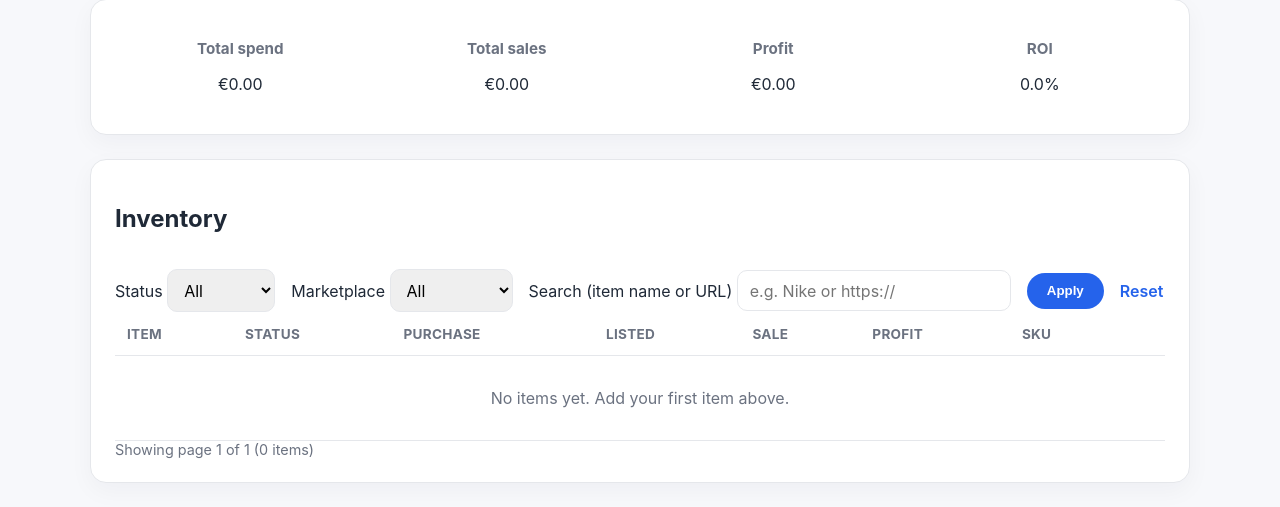
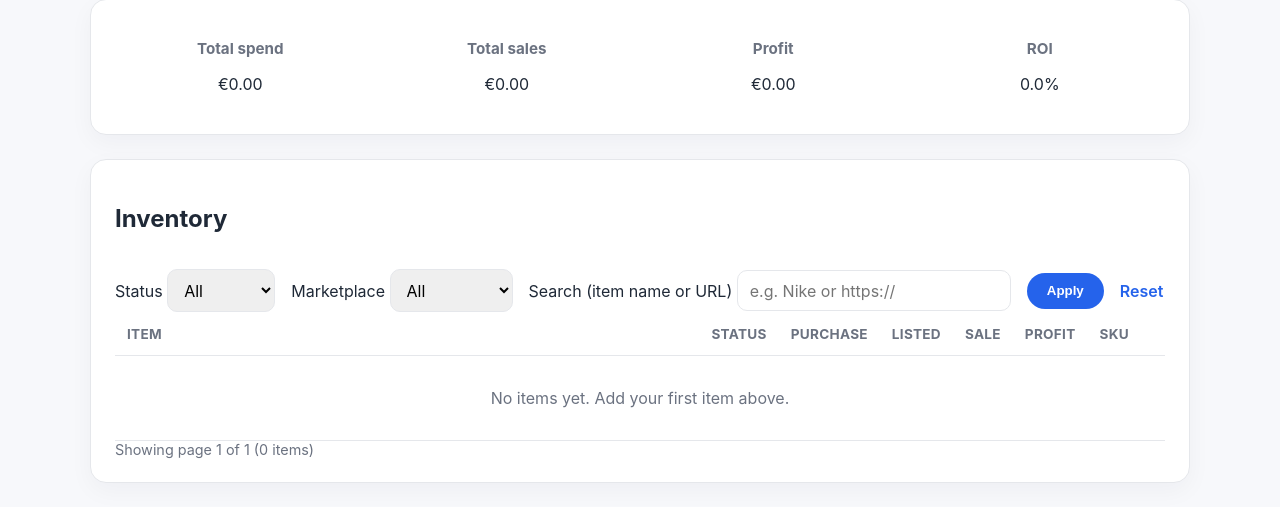
Before and after one commit to ps1-eng/super-potato, a Flask app: page / in a window 1280 px wide. Shown: the part 573-1080 px from the top of the page. Run offline with Flask 3, Linux system fonts and the light colour scheme; data that the repository does not hold is empty.

Commit message:
Style inventory table columns

```diff
--- a/static/styles.css
+++ b/static/styles.css
@@ -141,6 +141,7 @@ button:disabled {
 table {
   width: 100%;
   border-collapse: collapse;
+  min-width: 880px;
 }
 
 th,
@@ -155,6 +156,27 @@ th {
   font-size: 0.85rem;
   letter-spacing: 0.02em;
   text-transform: uppercase;
+}
+
+.col-item {
+  width: 100%;
+}
+
+.col-status {
+  width: 140px;
+}
+
+.col-date {
+  width: 140px;
+}
+
+.col-sku {
+  width: 220px;
+}
+
+.col-money {
+  width: 120px;
+  text-align: right;
 }
 
 .empty {
--- a/templates/index.html
+++ b/templates/index.html
@@ -130,35 +130,35 @@
     <table>
       <thead>
         <tr>
-          <th>Item</th>
-          <th>Status</th>
-          <th>Purchase</th>
-          <th>Listed</th>
-          <th>Sale</th>
-          <th>Profit</th>
-          <th>SKU</th>
+          <th class="col-item">Item</th>
+          <th class="col-status">Status</th>
+          <th class="col-money">Purchase</th>
+          <th class="col-date">Listed</th>
+          <th class="col-money">Sale</th>
+          <th class="col-money">Profit</th>
+          <th class="col-sku">SKU</th>
           <th></th>
         </tr>
       </thead>
       <tbody>
         {% for item in items %}
           <tr>
-            <td>
+            <td class="col-item">
               <strong>{{ item.name }}</strong>
               <div class="muted">Bought from {{ item.purchase_source }} on {{ item.purchase_date }}</div>
             </td>
-            <td><span class="pill {{ item.status|lower }}">{{ item.status }}</span></td>
-            <td>{{ item.purchase_price | currency }}</td>
-            <td>{{ item.listed_date or '–' }}</td>
-            <td>{{ item.sale_price | currency }}</td>
-            <td>
+            <td class="col-status"><span class="pill {{ item.status|lower }}">{{ item.status }}</span></td>
+            <td class="col-money">{{ item.purchase_price | currency }}</td>
+            <td class="col-date">{{ item.listed_date or '–' }}</td>
+            <td class="col-money">{{ item.sale_price | currency }}</td>
+            <td class="col-money">
               {% if item.sale_price is not none %}
                 {{ (item.sale_price - item.purchase_price) | currency }}
               {% else %}
                 –
               {% endif %}
             </td>
-            <td>
+            <td class="col-sku">
               <form method="post" action="{{ url_for('quick_update_item', item_id=item.id) }}">
                 <input type="text" name="sku" value="{{ item.sku or '' }}" placeholder="SKU" />
                 <button type="submit" class="button">Save</button>
```
